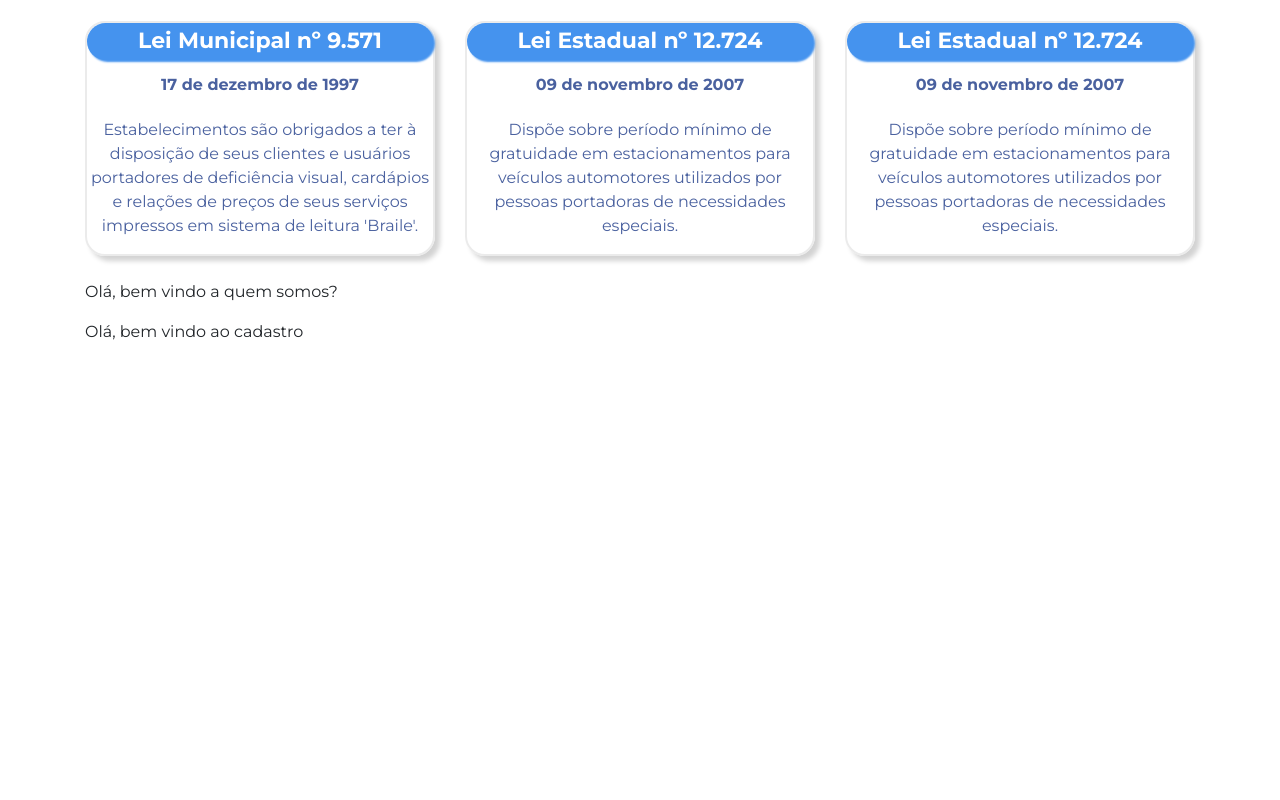
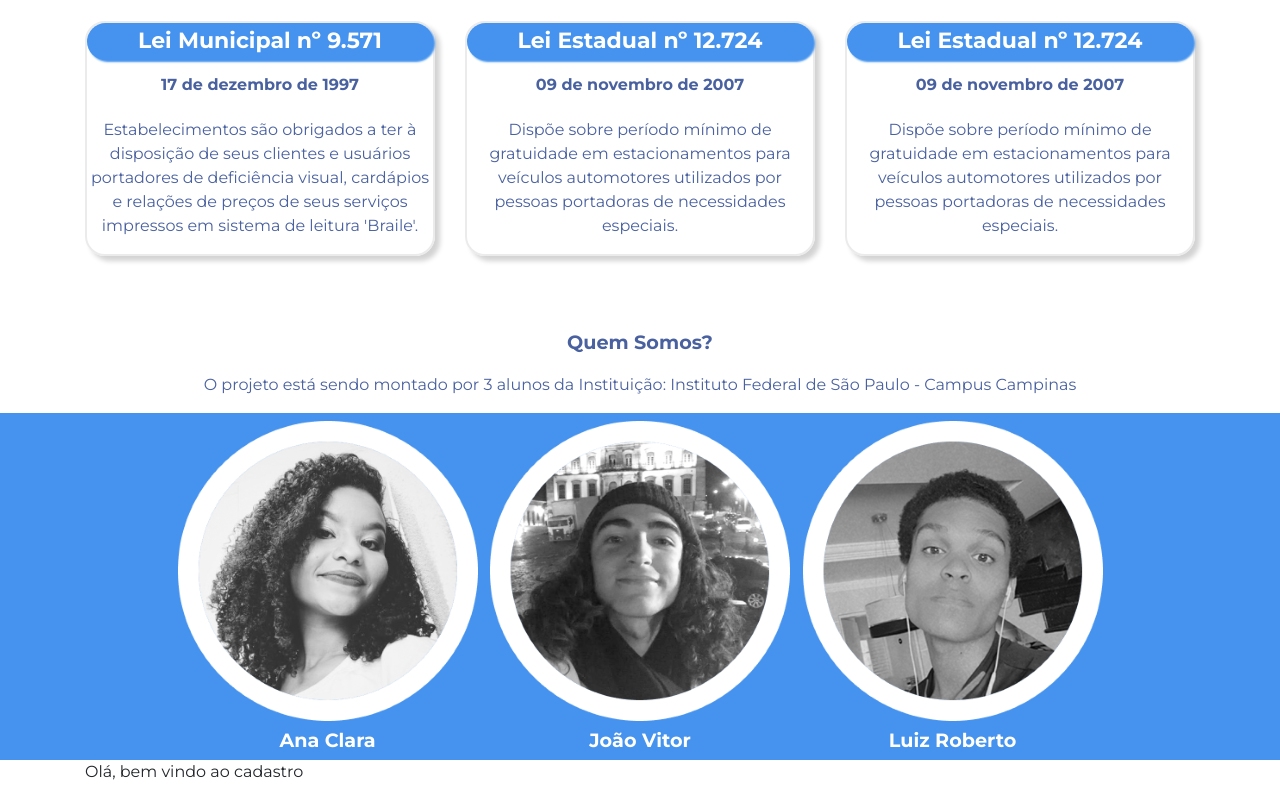
Before and after one commit to jooaodias/map.acessivel-new, a React (Create React App) app: page / in a window 1280 px wide. Shown: the part 1488-2288 px from the top of the page. Before the commit the page ends 1848 px from the top, so only its background shows below. Built offline with nearby package versions, Linux system fonts and the light colour scheme.

Commit message:
Criado o arquivo de Quem Somos

```diff
--- a/src/Pages/QuemSomos.js
+++ b/src/Pages/QuemSomos.js
@@ -1,11 +1,59 @@
 import React from 'react'
-import { Container } from 'reactstrap'
+import { Col, Container, Row } from 'reactstrap'
+import styled from 'styled-components';
+import { Title } from "../styles/Title";
+
+import fotoA from '../assets/images/team/ana.png';
+import fotoJ from '../assets/images/team/joao.png';
+import fotoL from '../assets/images/team/luiz.png';
+
+const Text = styled.p`
+  margin-top: 5px;
+  color: #4A619F;
+  font-size: 16px;
+  text-align: center;
+`
+
+const Linha = styled(Container)`
+    background-color: #4593EE;
+    min-height: 140px;
+    width: 100%;
+
+`
 
 const QuemSomos = () => {
     return (
-        <Container>
-            <p>Olá, bem vindo a quem somos?</p>
-        </Container>
+        <>
+            <Container className="mt-5">
+                <Text style={{fontSize: "1.2rem", fontWeight: "bold"}}>Quem Somos?</Text>
+                <Text>O projeto está sendo montado por 3 alunos da Instituição: Instituto Federal de São Paulo - Campus Campinas</Text>
+
+            </Container>
+            <Linha fluid >
+                <Row noGutters className="justify-content-center text-center">
+                    <Col md="3" className="mt-2">
+                        <img src={fotoA} alt="Foto da Ana" />
+                        <Title className="mt-2" size="1.2rem" tag="h6" color="white">
+                            Ana Clara
+                        </Title>
+                    </Col>
+
+                    <Col md="3" className="mt-2">
+                        <img src={fotoJ} alt="Foto do João" />
+                        <Title className="mt-2" size="1.2rem" tag="h6" color="white">
+                            João Vitor
+                        </Title>
+                    </Col>
+
+                    <Col md="3" className="mt-2">
+                        <img src={fotoL} alt="Foto do Luiz" />
+                        <Title className="mt-2" size="1.2rem" tag="h6" color="white" bold>
+                            Luiz Roberto
+                        </Title>
+                    </Col>
+                </Row>
+            </Linha>
+        </>
     )
 }
 
```
